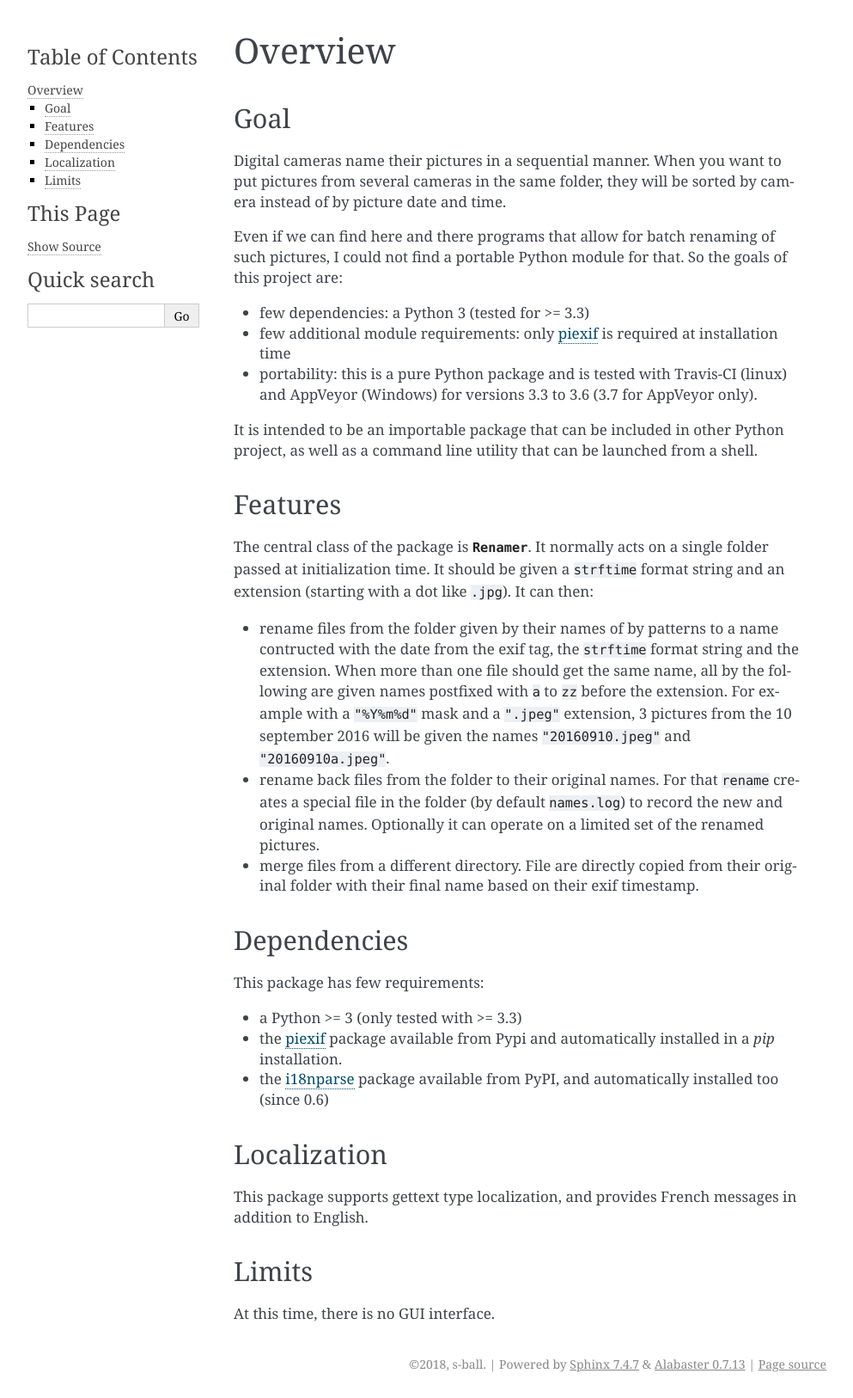
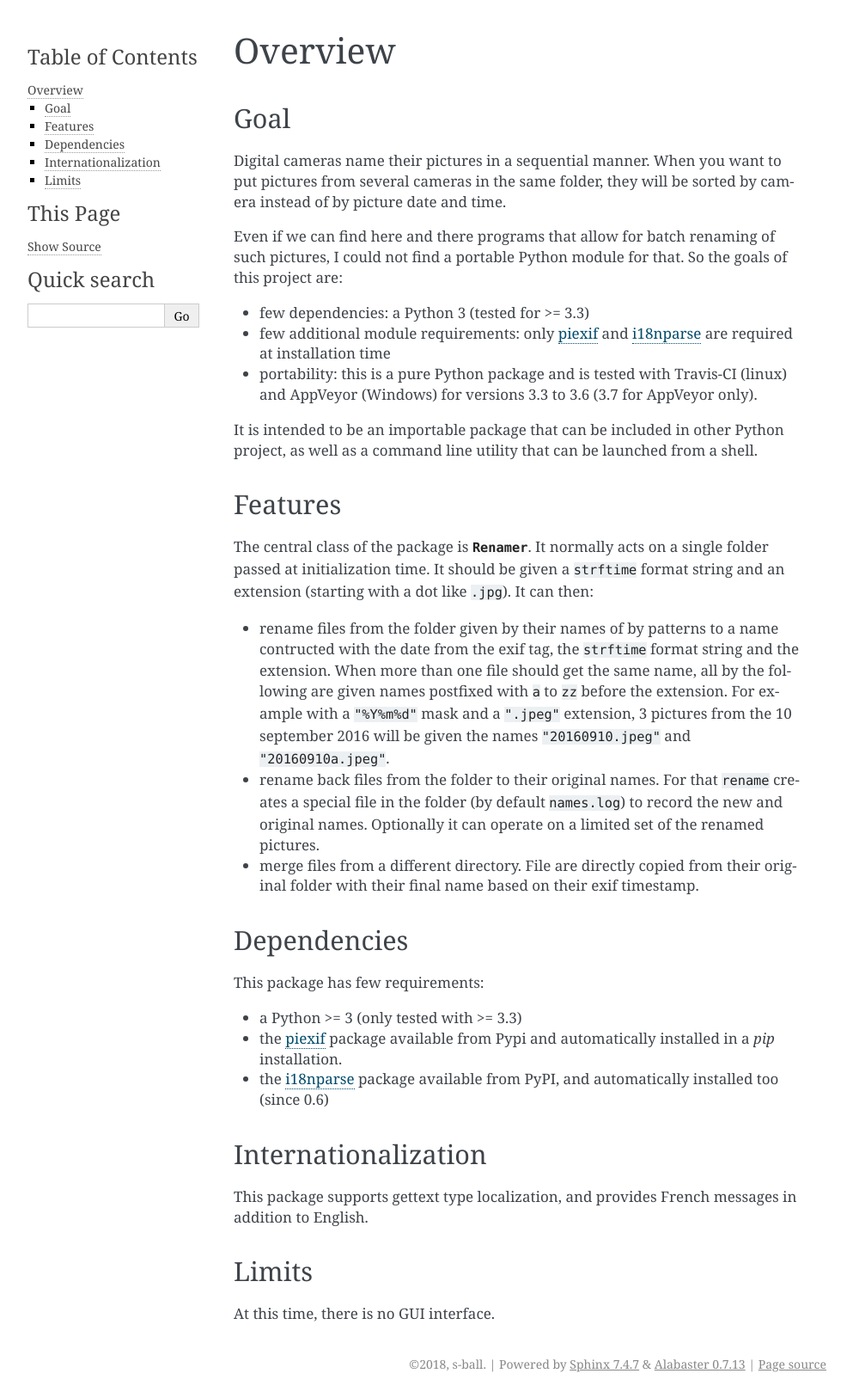
Before and after one commit to s-ball/pyimgren, a Sphinx documentation site: the page built from docs/overview.rst, in a window 1280 px wide. Shown: the whole page at 86% size, without its empty margins (148-1141 px from the left). Built offline with Sphinx 7.4.7, drawn with Linux system fonts in a browser that asks for light colours.

Commit message:
Improve documentation.

```diff
--- a/docs/overview.rst
+++ b/docs/overview.rst
@@ -9,7 +9,7 @@ Digital cameras name their pictures in a sequential manner. When you want to put
 Even if we can find here and there programs that allow for batch renaming of such pictures, I could not find a portable Python module for that. So the goals of this project are:
 
 * few dependencies: a Python 3 (tested for >= 3.3)
-* few additional module requirements: only piexif_ is required at installation time
+* few additional module requirements: only piexif_ and i18nparse_ are required at installation time
 * portability: this is a pure Python package and is tested with Travis-CI (linux) and AppVeyor (Windows) for versions 3.3 to 3.6 (3.7 for AppVeyor only).
 
 It is intended to be an importable package that can be included in other Python project, as well as a command line utility that can be launched from a shell.
@@ -35,8 +35,8 @@ This package has few requirements:
 * the piexif_ package available from Pypi and automatically installed in a `pip` installation.
 * the i18nparse_ package available from PyPI, and automatically installed too (since 0.6)
 
-Localization
-------------
+Internationalization
+--------------------
 
 This package supports gettext type localization, and provides French messages in addition to English.
 
--- a/docs/usage.rst
+++ b/docs/usage.rst
@@ -134,7 +134,7 @@ or:
     optional arguments:
       -h, --help  show this help message and exit
 
-This internally starts a :class:`~.Renamer` with the options passed as parameter. If option ``-D|--debug`` is present a :class:`StreamHandler` is configured to process Debug level message in the :mod:`logging` module. Then, the :class:`~.Renamer` runs its :meth:`~.rename` method if the ``-b|--back`` option is not present, else the :meth:`~.back` method.
+This internally starts a :class:`~.Renamer` with the options passed as parameter. If option ``-D|--debug`` is present a :class:`StreamHandler` is configured to process Debug level message in the :mod:`logging` module. Then, the :class:`~.Renamer` runs the method corresponding to the sub-command.
 
 Default values:
 ***************
```
Also changed, not shown: 2 other files.
